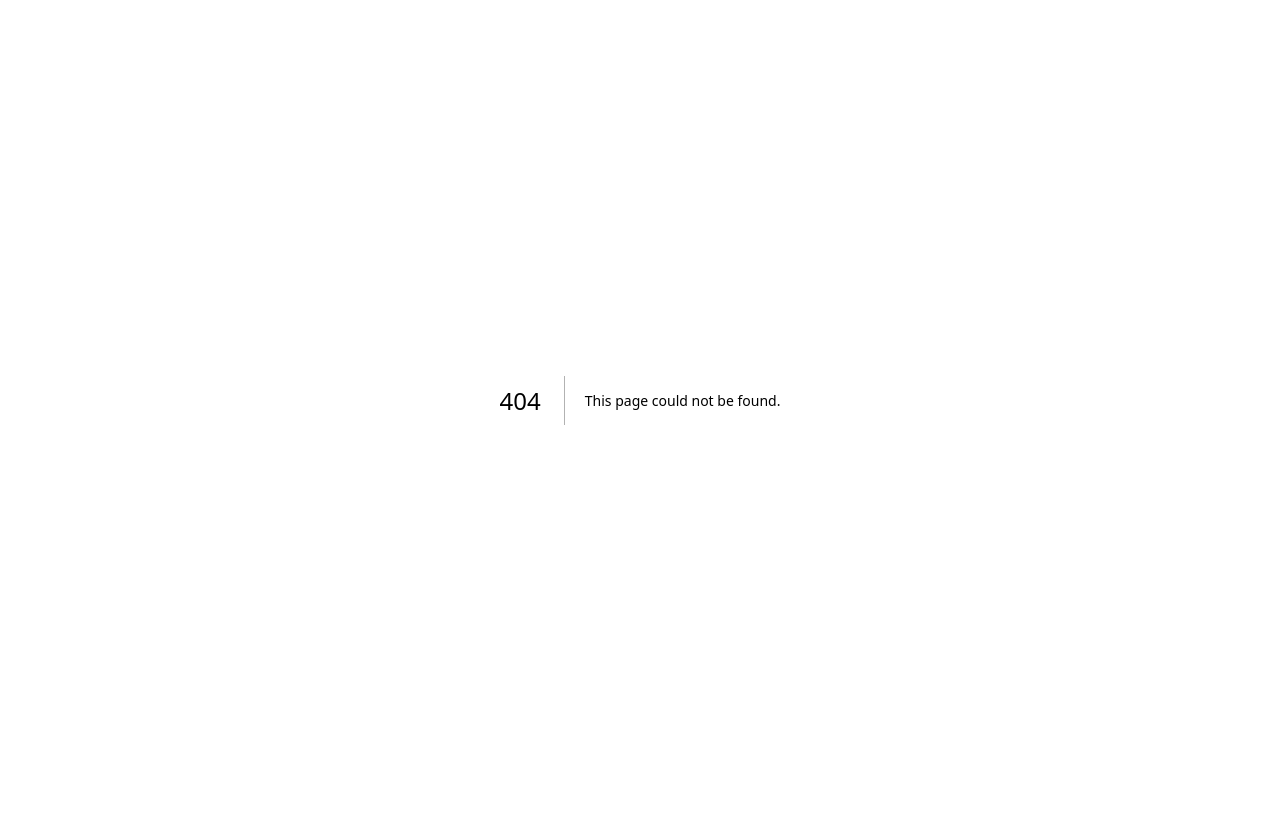
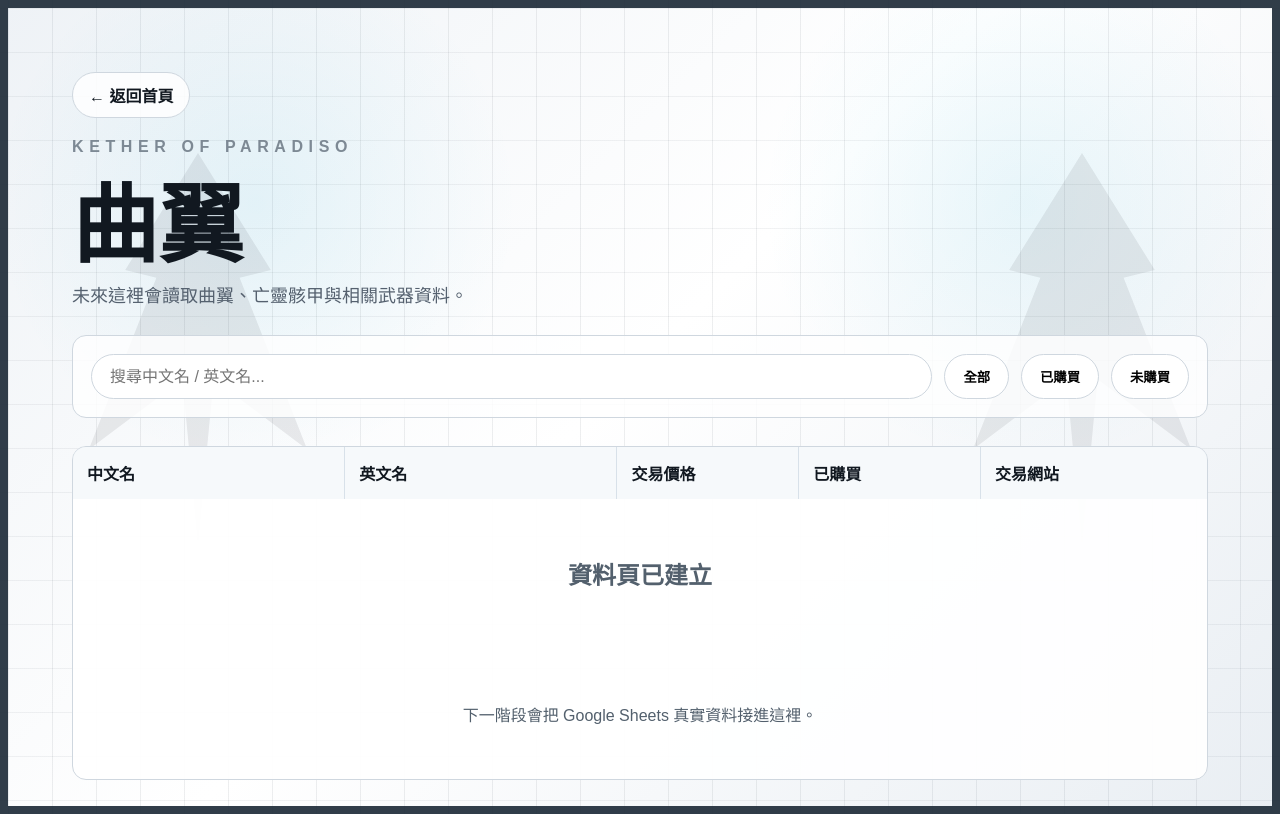
Before and after one commit to yahananako/kether-warframe-database, a Next.js app: page /database/archwing in a window 1280 px wide. Before the commit this address had no page. Built offline with nearby package versions, Linux system fonts and the light colour scheme.

Commit message:
Add navigation links and category pages

```diff
--- /dev/null
+++ b/app/database/[category]/page.tsx
@@ -0,0 +1,80 @@
+import Link from "next/link";
+
+const categoryData: Record<string, { title: string; description: string }> = {
+  overview: {
+    title: "總覽",
+    description: "未來這裡會顯示個人完成度、已購買比例、總價格與分類統計。"
+  },
+  warframes: {
+    title: "戰甲",
+    description: "未來這裡會讀取 Google Sheets 的戰甲資料。"
+  },
+  primary: {
+    title: "主要武器",
+    description: "未來這裡會讀取主要武器資料，並支援價格排序與已購買篩選。"
+  },
+  secondary: {
+    title: "次要武器",
+    description: "未來這裡會讀取次要武器資料。"
+  },
+  melee: {
+    title: "近戰武器",
+    description: "未來這裡會讀取近戰武器資料。"
+  },
+  companions: {
+    title: "同伴",
+    description: "未來這裡會讀取同伴與寵物資料。"
+  },
+  archwing: {
+    title: "曲翼",
+    description: "未來這裡會讀取曲翼、亡靈骸甲與相關武器資料。"
+  },
+  mods: {
+    title: "MOD資料庫",
+    description: "未來這裡會讀取 P版 MOD、屬性 MOD、系列 MOD 與交易價格。"
+  }
+};
+
+export default async function CategoryPage({
+  params
+}: {
+  params: Promise<{ category: string }>;
+}) {
+  const { category } = await params;
+  const data = categoryData[category] ?? categoryData.overview;
+
+  return (
+    <main className="page-shell category-page">
+      <header className="category-header">
+        <Link href="/" className="back-link">← 返回首頁</Link>
+        <div>
+          <p>KETHER OF PARADISO</p>
+          <h1>{data.title}</h1>
+          <span>{data.description}</span>
+        </div>
+      </header>
+
+      <section className="category-tools">
+        <input placeholder="搜尋中文名 / 英文名..." />
+        <button>全部</button>
+        <button>已購買</button>
+        <button>未購買</button>
+      </section>
+
+      <section className="category-table">
+        <div className="table-head">
+          <span>中文名</span>
+          <span>英文名</span>
+          <span>交易價格</span>
+          <span>已購買</span>
+          <span>交易網站</span>
+        </div>
+
+        <div className="empty-state">
+          <h2>資料頁已建立</h2>
+          <p>下一階段會把 Google Sheets 真實資料接進這裡。</p>
+        </div>
+      </section>
+    </main>
+  );
+}
--- a/app/globals.css
+++ b/app/globals.css
@@ -399,3 +399,173 @@ footer span {
     display: none;
   }
 }
+
+a.nav-card {
+  text-decoration: none;
+}
+
+.wf-svg {
+  width: 54px;
+  height: 54px;
+  color: #111820;
+  filter: drop-shadow(0 4px 5px rgba(20, 32, 45, 0.12));
+}
+
+.nav-card:hover .wf-svg {
+  color: #007fa8;
+}
+
+.menu-drawer {
+  position: relative;
+}
+
+.menu-drawer summary {
+  list-style: none;
+  cursor: pointer;
+  display: grid;
+  place-items: center;
+}
+
+.menu-drawer summary::-webkit-details-marker {
+  display: none;
+}
+
+.menu-popup {
+  position: absolute;
+  top: 36px;
+  left: 0;
+  z-index: 20;
+  width: 240px;
+  padding: 12px;
+  border: 1px solid var(--line);
+  border-radius: 14px;
+  background: rgba(255, 255, 255, 0.96);
+  box-shadow: 0 18px 42px rgba(20, 32, 45, 0.18);
+  backdrop-filter: blur(10px);
+  display: grid;
+  gap: 6px;
+}
+
+.menu-popup a {
+  color: var(--ink);
+  text-decoration: none;
+  padding: 10px 12px;
+  border-radius: 10px;
+  font-weight: 700;
+}
+
+.menu-popup a:hover {
+  background: #eef5f8;
+  color: #007fa8;
+}
+
+.category-page {
+  display: grid;
+  align-content: start;
+  gap: 28px;
+}
+
+.category-header {
+  position: relative;
+  z-index: 2;
+  display: grid;
+  gap: 20px;
+  padding-top: 30px;
+}
+
+.category-header p {
+  margin: 0;
+  letter-spacing: 0.35em;
+  color: #7d8994;
+  font-weight: 800;
+}
+
+.category-header h1 {
+  margin: 0;
+  font-size: clamp(44px, 7vw, 86px);
+}
+
+.category-header span {
+  color: #55616f;
+  font-size: 18px;
+}
+
+.back-link {
+  width: fit-content;
+  color: var(--ink);
+  text-decoration: none;
+  border: 1px solid var(--line);
+  background: rgba(255,255,255,0.86);
+  padding: 10px 16px;
+  border-radius: 999px;
+  font-weight: 800;
+}
+
+.category-tools {
+  position: relative;
+  z-index: 2;
+  display: flex;
+  gap: 12px;
+  flex-wrap: wrap;
+  padding: 18px;
+  background: var(--panel);
+  border: 1px solid var(--line);
+  border-radius: 14px;
+}
+
+.category-tools input {
+  flex: 1;
+  min-width: 220px;
+  border: 1px solid var(--line);
+  border-radius: 999px;
+  padding: 12px 18px;
+  font-size: 16px;
+}
+
+.category-tools button {
+  border: 1px solid var(--line);
+  background: white;
+  border-radius: 999px;
+  padding: 12px 18px;
+  font-weight: 800;
+}
+
+.category-table {
+  position: relative;
+  z-index: 2;
+  background: var(--panel-strong);
+  border: 1px solid var(--line);
+  border-radius: 14px;
+  overflow: hidden;
+}
+
+.table-head {
+  display: grid;
+  grid-template-columns: 1.2fr 1.2fr 0.8fr 0.8fr 1fr;
+  gap: 1px;
+  background: #d8e1e9;
+  font-weight: 900;
+}
+
+.table-head span {
+  background: #f6f9fb;
+  padding: 14px;
+}
+
+.empty-state {
+  min-height: 280px;
+  display: grid;
+  place-items: center;
+  text-align: center;
+  color: #53606d;
+}
+
+@media (max-width: 680px) {
+  .table-head {
+    display: none;
+  }
+
+  .category-tools {
+    display: grid;
+  }
+}
```
Also changed, not shown: app/page.tsx (+42 -32 lines).
